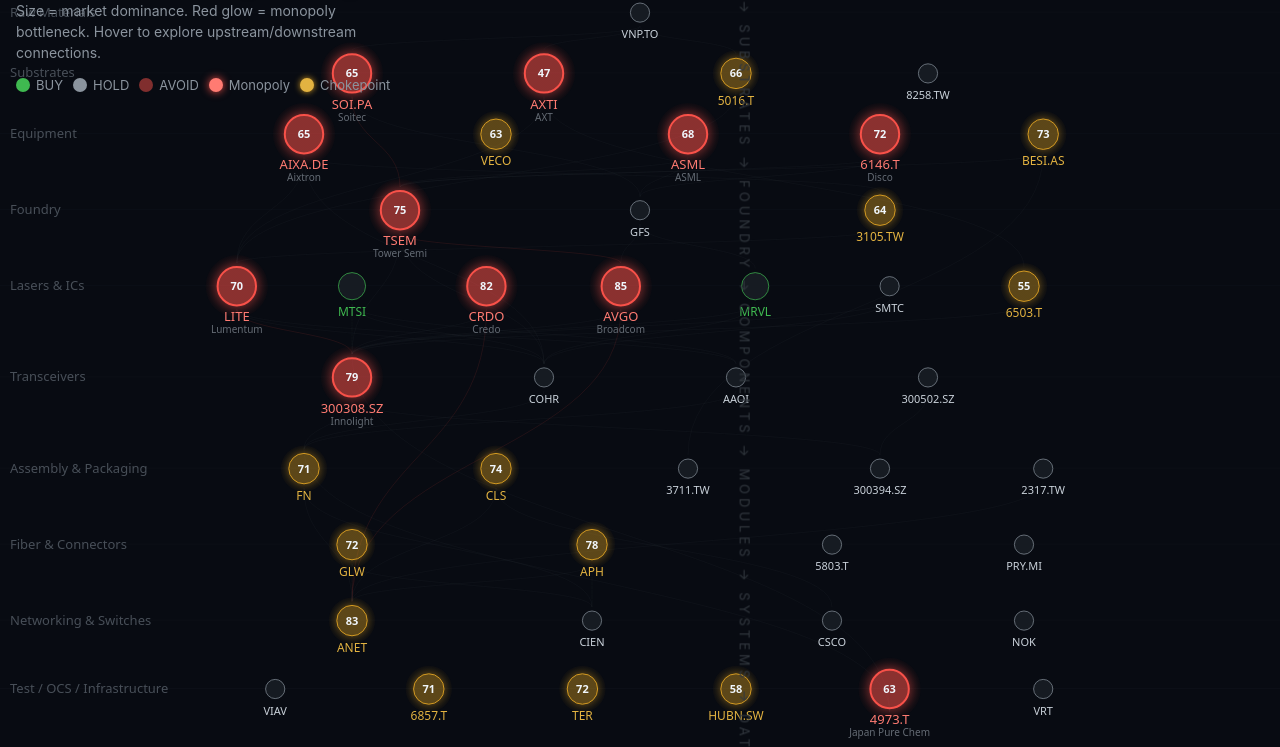
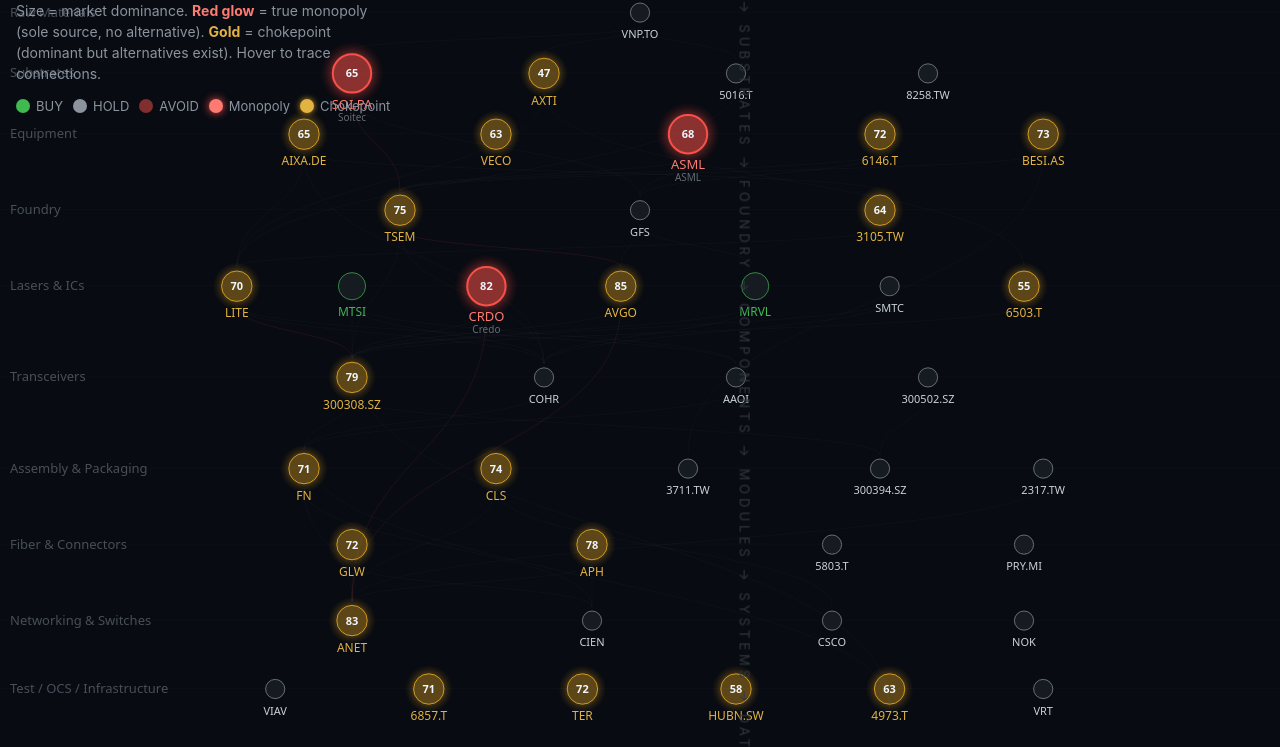
Before and after one commit to timlihk/Investing, a plain HTML site: page ai-photonics/chokepoint-map.html in a window 1280 px wide. Shown: the part 53-800 px from the top of the page. Drawn offline with Linux system fonts and the light colour scheme.

Commit message:
fix: only 3 true monopolies (Soitec, ASML, Credo) - rest downgraded to chokepoint

```diff
--- a/ai-photonics/chokepoint-map.html
+++ b/ai-photonics/chokepoint-map.html
@@ -34,7 +34,7 @@ canvas{display:block}
 <body>
 <div id="ui">
   <h1>AI Photonics Chokepoint Map</h1>
-  <p>Size = market dominance. Red glow = monopoly bottleneck. Hover to explore upstream/downstream connections.</p>
+  <p>Size = market dominance. <b style="color:#ff7b72">Red glow</b> = true monopoly (sole source, no alternative). <b style="color:#e3b341">Gold</b> = chokepoint (dominant but alternatives exist). Hover to trace connections.</p>
   <div class="legend">
     <div class="legend-item"><div class="legend-dot" style="background:#3fb950"></div>BUY</div>
     <div class="legend-item"><div class="legend-dot" style="background:#8b949e"></div>HOLD</div>
@@ -70,37 +70,37 @@ function init(){
   addNode("5N Plus","VNP.TO",0,.5,61,"HOLD",false,false,"Refines In/Ga/Ge for all compound semi","$391M rev","Canada");
 
   // Layer 1: Substrates
-  addNode("Soitec","SOI.PA",1,.2,65,"HOLD",true,true,"ONLY volume photonics-SOI supplier for Tower/GF/TSMC","70% SOI share","France");
-  addNode("AXT","AXTI",1,.4,47,"AVOID",true,true,"60-70% InP substrates. Beijing manufacturing risk","60-70% InP","US/China");
-  addNode("JX Metals","5016.T",1,.6,66,"HOLD",true,false,"Newly IPO'd Japanese InP. Non-China alternative","40yr InP exp","Japan");
+  addNode("Soitec","SOI.PA",1,.2,65,"HOLD",true,true,"ONLY volume photonics-SOI supplier for Tower/GF/TSMC. No alternative exists.","70% SOI | SOLE SOURCE","France");
+  addNode("AXT","AXTI",1,.4,47,"AVOID",true,false,"60-70% InP substrates but JX Metals and Sumitomo compete. Beijing mfg risk.","60-70% InP","US/China");
+  addNode("JX Metals","5016.T",1,.6,66,"HOLD",false,false,"Newly IPO'd Japanese InP. Non-China alternative to AXT.","40yr InP exp","Japan");
   addNode("IntelliEPI","8258.TW",1,.8,62,"HOLD",false,false,"Taiwan InP epiwafer + EZconn CPO","53.8% growth","Taiwan");
 
   // Layer 2: Equipment
-  addNode("Aixtron","AIXA.DE",2,.15,65,"HOLD",true,true,"70-90% MOCVD. Grows every laser chip","70-90% MOCVD","Germany");
-  addNode("Veeco","VECO",2,.35,63,"HOLD",true,false,"MOCVD duopoly. Lumina+ for photonics","MOCVD #2","US");
-  addNode("ASML","ASML",2,.55,68,"HOLD",true,true,"Lithography monopoly for all SiPh","100% litho","Netherlands");
-  addNode("Disco","6146.T",2,.75,72,"HOLD",true,true,"75% dicing. Every chip needs Disco","75% dicing","Japan");
-  addNode("Besi","BESI.AS",2,.92,73,"HOLD",true,false,"42% die-attach. Hybrid bonding pioneer","42% die-attach","Netherlands");
+  addNode("Aixtron","AIXA.DE",2,.15,65,"HOLD",true,false,"70-90% MOCVD but Veeco is duopoly partner. Not sole-source.","70-90% MOCVD (duopoly)","Germany");
+  addNode("Veeco","VECO",2,.35,63,"HOLD",true,false,"MOCVD duopoly #2. Lumina+ for photonics.","MOCVD #2","US");
+  addNode("ASML","ASML",2,.55,68,"HOLD",true,true,"Only lithography supplier on earth. No alternative at any price.","100% litho | SOLE SOURCE","Netherlands");
+  addNode("Disco","6146.T",2,.75,72,"HOLD",true,false,"75% dicing but competitors exist (Tokyo Seimitsu, etc).","75% dicing","Japan");
+  addNode("Besi","BESI.AS",2,.92,73,"HOLD",true,false,"42% die-attach + hybrid bonding pioneer. ASMPT/K&S compete.","42% die-attach","Netherlands");
 
   // Layer 3: Foundry
-  addNode("Tower Semi","TSEM",3,.25,75,"BUY",true,true,"85% SiPh foundry. TSMC of photonics. 5x expansion","85% SiPh","Israel/US");
-  addNode("GlobalFoundries","GFS",3,.5,62,"HOLD",false,false,"#2 SiPh. AMF acquired. China-free","#2 SiPh","US");
-  addNode("WIN Semi","3105.TW",3,.75,64,"HOLD",true,false,"50%+ GaAs foundry for VCSELs","50%+ GaAs","Taiwan");
+  addNode("Tower Semi","TSEM",3,.25,75,"BUY",true,false,"85% SiPh foundry but GF/UMC/STM entering. Dominant today, eroding slowly.","85% SiPh (eroding)","Israel/US");
+  addNode("GlobalFoundries","GFS",3,.5,62,"HOLD",false,false,"#2 SiPh. AMF acquired. China-free supply chain.","#2 SiPh","US");
+  addNode("WIN Semi","3105.TW",3,.75,64,"HOLD",true,false,"50%+ GaAs foundry for VCSELs.","50%+ GaAs","Taiwan");
 
   // Layer 4: Lasers & ICs
-  addNode("Lumentum","LITE",4,.08,70,"HOLD",true,true,"50-60% high-end EML. NVIDIA $2B. S&P 500","50-60% EML","US");
-  addNode("MACOM","MTSI",4,.2,76,"BUY",false,false,"Analog IC in every transceiver. 57% GM","57% GM, DC+48%","US");
-  addNode("Credo","CRDO",4,.34,82,"BUY",true,true,"88% AEC monopoly. 68% GM. 53% pullback","88% AEC","US");
-  addNode("Broadcom","AVGO",4,.48,85,"BUY",true,true,"Tomahawk monopoly. Taurus DSP. 68% EBITDA","90% switch ASIC","US");
-  addNode("Marvell","MRVL",4,.62,79,"BUY",false,false,"Celestial AI + Ara DSP + 50+ custom programs","$3.25B Celestial","US");
-  addNode("Semtech","SMTC",4,.76,70,"HOLD",false,false,"LPO disruptor. FiberEdge TIA. DC +50%","LPO architecture","US");
-  addNode("Mitsubishi","6503.T",4,.9,55,"HOLD",true,false,"50% total EML volume globally","50% EML","Japan");
+  addNode("Lumentum","LITE",4,.08,70,"HOLD",true,false,"50-60% high-end EML but Mitsubishi/Coherent/Broadcom compete.","50-60% EML","US");
+  addNode("MACOM","MTSI",4,.2,76,"BUY",false,false,"Analog IC in every transceiver. 57% GM. Competes with Semtech/Broadcom.","57% GM, DC+48%","US");
+  addNode("Credo","CRDO",4,.34,82,"BUY",true,true,"88% AEC. Invented the category. No competitor ships at scale yet.","88% AEC | SOLE SOURCE","US");
+  addNode("Broadcom","AVGO",4,.48,85,"BUY",true,false,"~90% switch ASIC but hyperscalers building custom alternatives (Google, Amazon).","~90% switch ASIC (eroding)","US");
+  addNode("Marvell","MRVL",4,.62,79,"BUY",false,false,"Celestial AI + Ara DSP + 50+ custom programs.","$3.25B Celestial","US");
+  addNode("Semtech","SMTC",4,.76,70,"HOLD",false,false,"LPO disruptor. FiberEdge TIA. DC +50%.","LPO architecture","US");
+  addNode("Mitsubishi","6503.T",4,.9,55,"HOLD",true,false,"50% total EML volume globally. Competes with Lumentum.","50% EML","Japan");
 
   // Layer 5: Transceivers
-  addNode("Innolight","300308.SZ",5,.2,79,"BUY",true,true,"World #1. 50%+ NVIDIA. 43% GM","50%+ NVIDIA","China");
-  addNode("Coherent","COHR",5,.4,65,"HOLD",false,false,"3 architectures. NVIDIA $2B. Thermadite","$6.3B TTM","US");
-  addNode("AAOI","AAOI",5,.6,59,"HOLD",false,false,"US mfg dark horse. Zero debt. $200M+ 1.6T order","US manufacturing","US");
-  addNode("Eoptolink","300502.SZ",5,.8,68,"HOLD",false,false,"China #2. +179% growth","$50B cap","China");
+  addNode("Innolight","300308.SZ",5,.2,79,"BUY",true,false,"World #1 transceiver. 50%+ NVIDIA. But Eoptolink/Coherent/AAOI compete.","50%+ NVIDIA","China");
+  addNode("Coherent","COHR",5,.4,65,"HOLD",false,false,"3 architectures. NVIDIA $2B. Thermadite thermal materials.","$6.3B TTM","US");
+  addNode("AAOI","AAOI",5,.6,59,"HOLD",false,false,"US mfg dark horse. Zero debt. $200M+ 1.6T order.","US manufacturing","US");
+  addNode("Eoptolink","300502.SZ",5,.8,68,"HOLD",false,false,"China #2. +179% growth. NVIDIA secondary supplier.","$50B cap","China");
 
   // Layer 6: Assembly
   addNode("Fabrinet","FN",6,.15,71,"HOLD",true,false,"NVIDIA sole-source 1.6T. $961M cash, zero debt","NVIDIA sole-src","Thailand");
@@ -126,7 +126,7 @@ function init(){
   addNode("Advantest","6857.T",9,.28,71,"HOLD",true,false,"ASML of testing. V93000 SiPh. JPY1.07T","ATE duopoly","Japan");
   addNode("Teradyne","TER",9,.44,72,"HOLD",true,false,"ATE #2. Quantifi Photonics PIC testing","AI 70% rev","US");
   addNode("Huber+Suhner","HUBN.SW",9,.6,58,"HOLD",true,false,"Polatis OCS. Market $2.5B by 2029","OCS leader","Switzerland");
-  addNode("Japan Pure Chem","4973.T",9,.76,63,"HOLD",true,true,"50% gold plating. 52 employees. 2.1x sales","50% gold plating","Japan");
+  addNode("Japan Pure Chem","4973.T",9,.76,63,"HOLD",true,false,"50% gold plating but alternative chemistries exist. 52 employees.","50% gold plating","Japan");
   addNode("Vertiv","VRT",9,.92,72,"HOLD",false,false,"$15B backlog. NVIDIA cooling. +252% orders","$15B backlog","US");
 
   // EDGES: supply relationships
```
